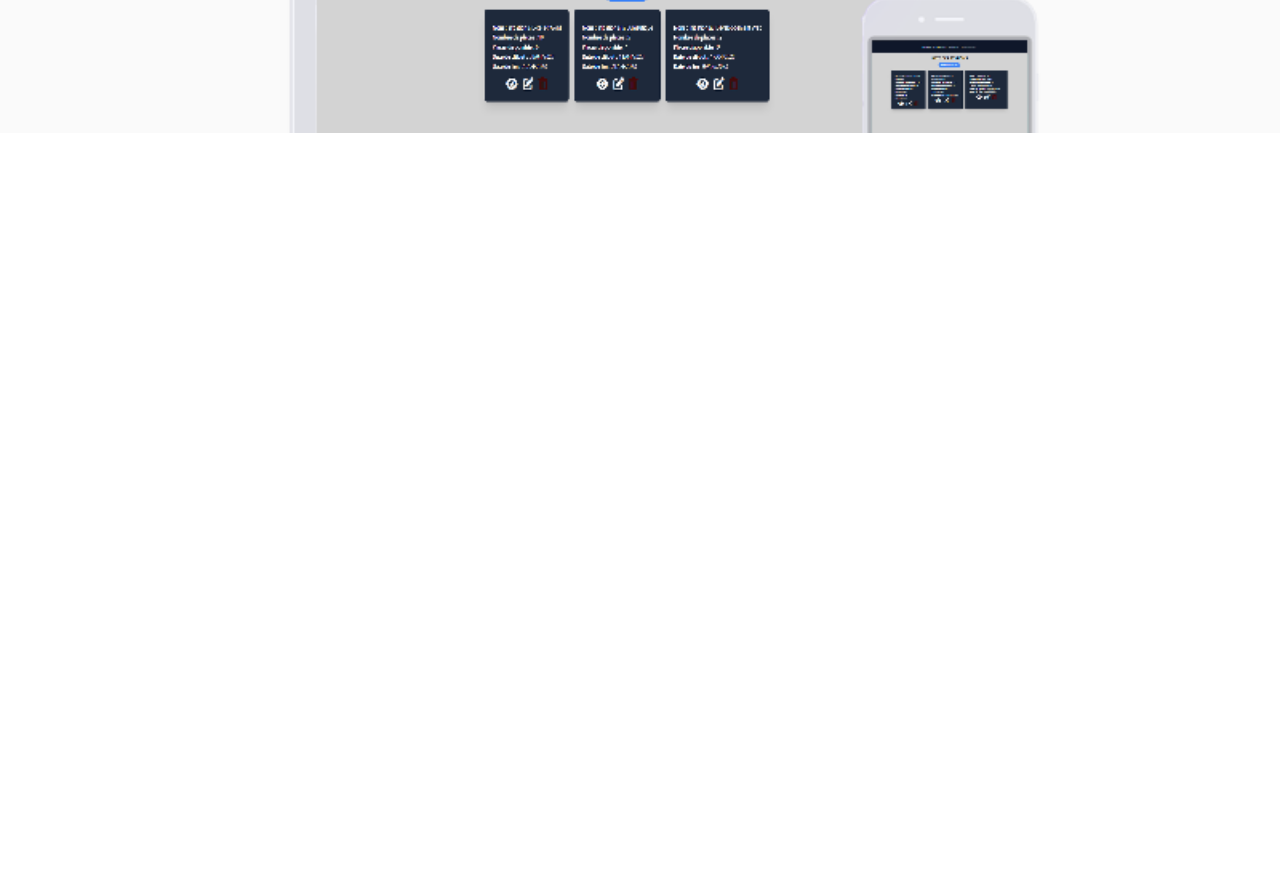
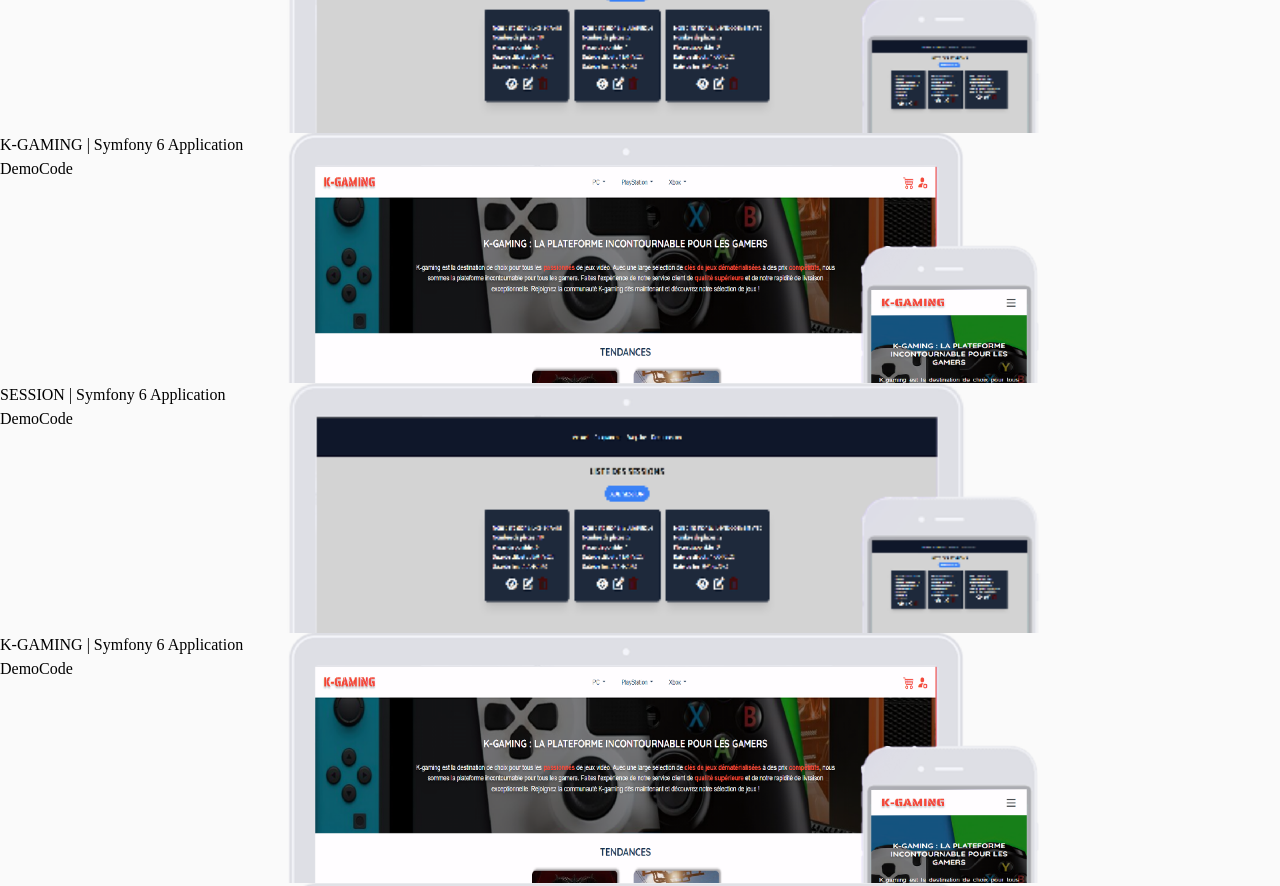
Before and after one commit to DenZaiyy/Portfolio-React, a React (Vite) app: page / in a window 1280 px wide. Shown: the part 5700-6586 px from the top of the page. Before the commit the page ends 5833 px from the top, so only its background shows below. Built offline with nearby package versions, Linux system fonts and the light colour scheme.

Commit message:
Duplicate for have grid items (6items)

```diff
--- a/src/components/Work.jsx
+++ b/src/components/Work.jsx
@@ -35,6 +35,10 @@ const Work = () => {
                 <div className={`grid sm:grid-cols-2 md:grid-cols-3 gap-4`}>
                     <WorkItem image={KGAMING} desc={`K-GAMING | Symfony 6 Application`} demo={`https://k-gaming.k-grischko.fr/`} code={`https://github.com/DenZaiyy/K-Gaming`}/>
                     <WorkItem image={Session} desc={`SESSION | Symfony 6 Application`} demo={`https://session.k-grischko.fr/`} code={`https://github.com/DenZaiyy/sfSessionTW`}/>
+                    <WorkItem image={KGAMING} desc={`K-GAMING | Symfony 6 Application`} demo={`https://k-gaming.k-grischko.fr/`} code={`https://github.com/DenZaiyy/K-Gaming`}/>
+                    <WorkItem image={Session} desc={`SESSION | Symfony 6 Application`} demo={`https://session.k-grischko.fr/`} code={`https://github.com/DenZaiyy/sfSessionTW`}/>
+                    <WorkItem image={KGAMING} desc={`K-GAMING | Symfony 6 Application`} demo={`https://k-gaming.k-grischko.fr/`} code={`https://github.com/DenZaiyy/K-Gaming`}/>
+                    <WorkItem image={Session} desc={`SESSION | Symfony 6 Application`} demo={`https://session.k-grischko.fr/`} code={`https://github.com/DenZaiyy/sfSessionTW`}/>
                 </div>
             </div>
         </div>
```
